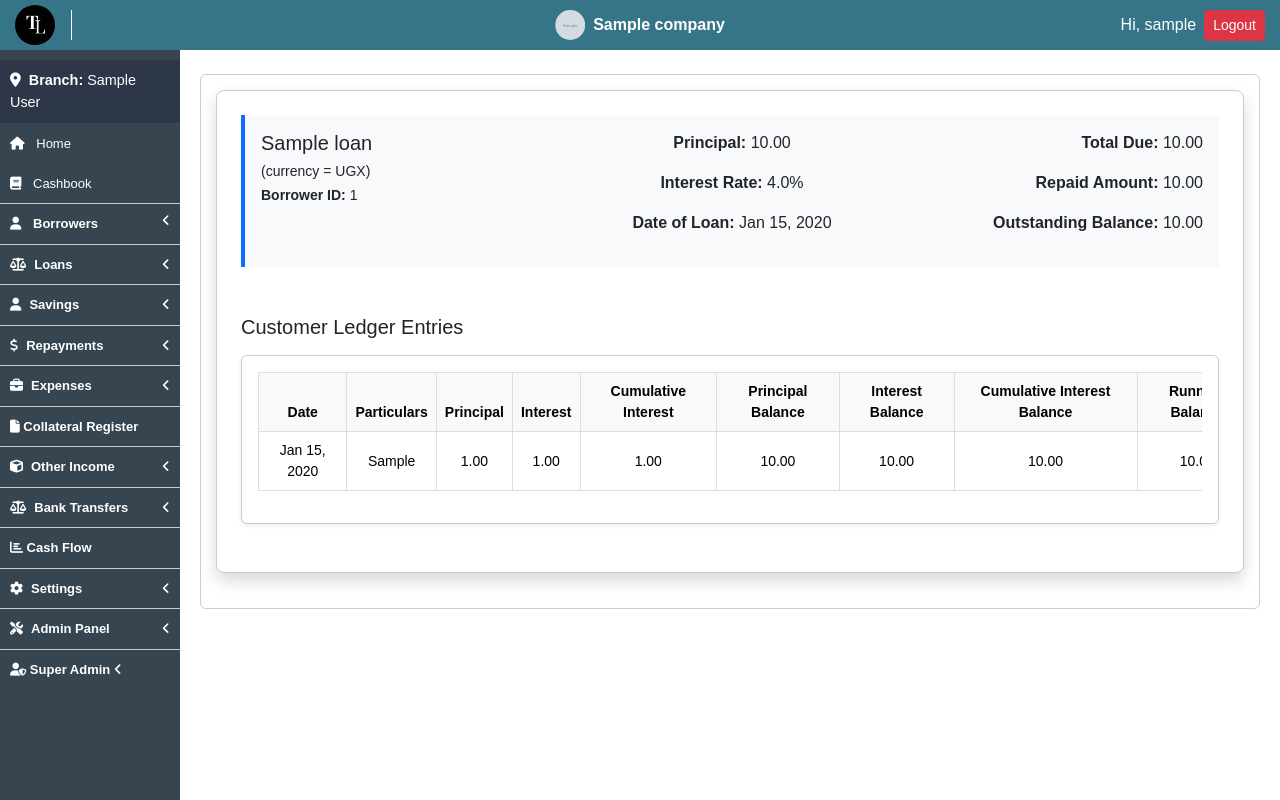
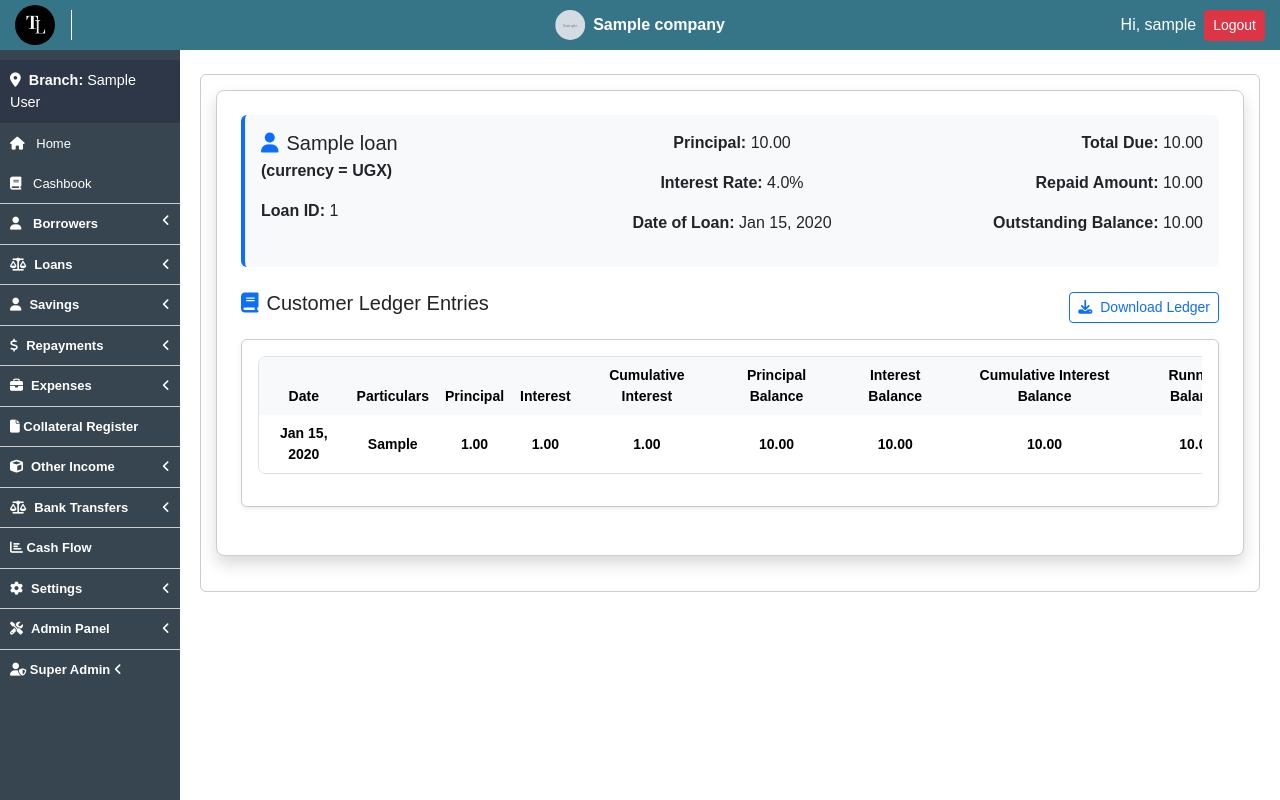
Before and after one commit to elly-techlend/techlend, a Flask app: page /loan/1/ledger in a window 1280 px wide. Run offline with Flask 3, Linux system fonts and the light colour scheme; a user stored in the database is signed in; tables that the repository leaves empty hold one stand-in row (values such as "Sample post"); grey boxes marked "Sample" are stand-in pictures.

Commit message:
Style update: Make ledger table bold, remove cell borders, and UI tweaks in borrower and loan templates

```diff
--- a/routes/borrower_routes.py
+++ b/routes/borrower_routes.py
@@ -47,7 +47,7 @@ def view_borrowers():
     if month:
         borrowers_query = borrowers_query.filter(extract('month', Borrower.created_at) == month)
 
-    pagination = borrowers_query.order_by(Borrower.created_at.desc()).paginate(page=page, per_page=10)
+    pagination = borrowers_query.order_by(Borrower.created_at.desc()).paginate(page=page, per_page=50)
     borrowers = pagination.items
 
     # Preload calculated properties
--- a/templates/loans/ledger.html
+++ b/templates/loans/ledger.html
@@ -5,12 +5,12 @@
     <div class="card shadow rounded-3 p-4">
 
         <!-- Loan Overview Header -->
-        <div class="card-body loan-overview border-start border-4 border-primary mb-4">
+        <div class="card-body loan-overview border-start border-4 border-primary bg-light rounded mb-4">
             <div class="row align-items-start">
                 <div class="col-md-4 text-md-start">
-                    <h5 class="mb-1">{{ loan.borrower_name }}</h5>
-                    <small>(currency = UGX)</small><br>
-                    <small><strong>Borrower ID:</strong> {{ loan.loan_id }}</small>
+                    <h5 class="mb-1"><i class="fa fa-user text-primary me-2"></i>{{ loan.borrower_name }}</h5>
+                    <p><strong>(currency = UGX)</strong></p>
+                    <p><strong>Loan ID:</strong> {{ loan.loan_id }}</p>
                 </div>
                 <div class="col-md-4 text-md-center">
                     <p><strong>Principal:</strong> {{ "{:,.2f}".format(loan.amount_borrowed or 0) }}</p>
@@ -24,14 +24,38 @@
                 </div>
             </div>
         </div>
+<!-- Ledger Entries Table -->
+<style>
+    .custom-ledger-table {
+        border-collapse: separate;
+        border-spacing: 0;
+        border: 1px solid #dee2e6;
+        border-radius: 0.5rem;
+        overflow: hidden;
+    }
 
-        <!-- Ledger Entries Table -->
-        <h5 class="mt-4 mb-3">Customer Ledger Entries</h5>
+    .custom-ledger-table th, .custom-ledger-table td {
+        border: none;
+        font-weight: bold;
+    }
+
+    .custom-ledger-table thead {
+        border-bottom: 2px solid #dee2e6;
+    }
+</style>
+
+<div class="d-flex justify-content-between align-items-center mb-3">
+    <h5><i class="fa fa-book text-primary me-2"></i>Customer Ledger Entries</h5>
+    <a href="#" class="btn btn-outline-primary btn-sm">
+        <i class="fa fa-download me-1"></i> Download Ledger
+    </a>
+</div>
+
 {% if ledger_entries %}
 <div class="card shadow-sm p-3 mb-4">
-            <div class="table-responsive" style="overflow-x: auto;">
-                <table class="table table-hover align-middle text-center" style="min-width: 1000px;">
-                    <thead class="table-light">
+    <div class="table-responsive" style="max-height: 500px; overflow-y: auto;">
+        <table class="table align-middle text-center custom-ledger-table" style="min-width: 1000px;">
+            <thead class="table-light" style="position: sticky; top: 0; z-index: 1;">
                 <tr>
                     <th>Date</th>
                     <th>Particulars</th>
@@ -52,10 +76,16 @@
                     <td>{{ '{:,.2f}'.format(entry.principal or 0) }}</td>
                     <td>{{ '{:,.2f}'.format(entry.interest or 0) }}</td>
                     <td>{{ '{:,.2f}'.format(entry.cumulative_interest or 0) }}</td>
-                            <td>{{ '{:,.2f}'.format(entry.principal_balance or 0) }}</td>
-                            <td>{{ '{:,.2f}'.format(entry.interest_balance or 0) }}</td>
+                    <td class="{% if entry.principal_balance < 0 %}text-danger{% endif %}">{{ '{:,.2f}'.format(entry.principal_balance or 0) }}</td>
+                    <td class="{% if entry.interest_balance < 0 %}text-danger{% endif %}">{{ '{:,.2f}'.format(entry.interest_balance or 0) }}</td>
                     <td>{{ '{:,.2f}'.format(entry.cumulative_interest_balance or 0) }}</td>
-                            <td>{{ '{:,.2f}'.format(entry.running_balance or 0) }}</td>
+                    <td>
+                        {% if entry.running_balance == 0 %}
+                            <span class="badge bg-success">0.00</span>
+                        {% else %}
+                            {{ '{:,.2f}'.format(entry.running_balance or 0) }}
+                        {% endif %}
+                    </td>
                 </tr>
                 {% endfor %}
             </tbody>
@@ -65,6 +95,7 @@
 {% else %}
     <p class="text-muted">No ledger entries found for this loan.</p>
 {% endif %}
+
     </div>
 </div>
 {% endblock %}
--- a/templates/loans/view_by_borrower.html
+++ b/templates/loans/view_by_borrower.html
@@ -18,10 +18,10 @@
                 {% for loan in loans %}
                     <tr>
                         <td>{{ loan.id }}</td>
-                        <td>{{ loan.amount }}</td>
+                        <td>{{ loan.amount_borrowed }}</td>
                         <td>{{ loan.status }}</td>
                         <td>{{ loan.remaining_balance }}</td>
-                        <td>{{ loan.issue_date.strftime('%Y-%m-%d') if loan.issue_date else 'N/A' }}</td>
+                        <td>{{ loan.date.strftime('%Y-%m-%d') if loan.issue_date else 'N/A' }}</td>
                     </tr>
                 {% else %}
                     <tr><td colspan="5" class="text-center">No loans found for this borrower.</td></tr>
```
Also changed, not shown: templates/loans/loan_details.html (+4 -4 lines). Lines whose indentation alone changed are shown as unchanged.
